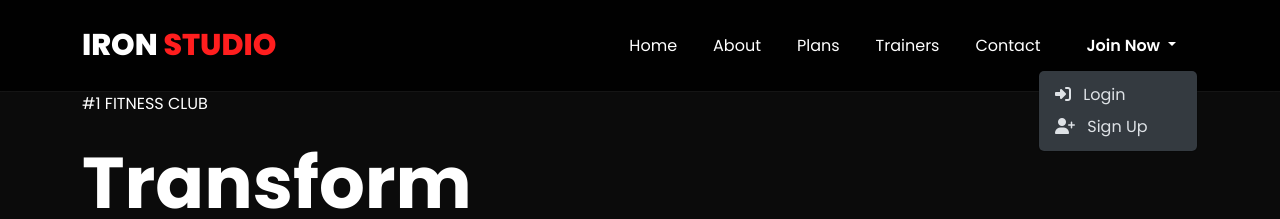
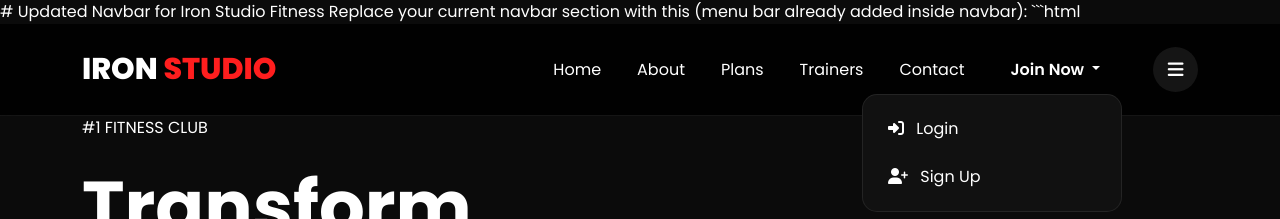
Before and after one commit to paras01-patel/Iron-studio-fitness, a Django app: page / in a window 1280 px wide, after a click on "Join Now". Shown: the top 219 px of the page. Run offline with Django 5.2, Linux system fonts and the light colour scheme.

Commit message:
iron studio fitness/report a problem

````diff
--- a/project/app/templates/base.html
+++ b/project/app/templates/base.html
@@ -154,6 +154,52 @@
         footer hr{
             border-color:rgba(255,255,255,0.1);
         }
+        /* MENU BUTTON */
+.menu-btn{
+    width:45px;
+    height:45px;
+    border-radius:50%;
+    background:#151515;
+    color:white;
+    display:flex;
+    align-items:center;
+    justify-content:center;
+    margin-left:15px;
+    transition:0.3s;
+    font-size:18px;
+}
+
+.menu-btn:hover{
+    background:#ff1e1e;
+    color:white;
+}
+
+/* DROPDOWN */
+.menu-box,
+.user-dropdown{
+    width:260px;
+    background:#111;
+    border-radius:15px;
+    border:1px solid rgba(255,255,255,0.08);
+    padding:10px;
+}
+
+.dropdown-item{
+    color:white;
+    padding:12px 15px;
+    border-radius:10px;
+    transition:0.3s;
+}
+
+.dropdown-item:hover{
+    background:#1f1f1f;
+    color:#ff1e1e;
+    transform:translateX(5px);
+}
+
+.dropdown-divider{
+    border-color:rgba(255,255,255,0.08);
+}
 
     </style>
 
@@ -161,39 +207,68 @@
 <body>
 
 <!-- ================= NAVBAR ================= -->
+# Updated Navbar for Iron Studio Fitness
+
+Replace your current navbar section with this (menu bar already added inside navbar):
+
+```html
+<!-- ================= NAVBAR ================= -->
 <nav class="navbar navbar-expand-lg navbar-dark sticky-top">
     <div class="container">
 
+        <!-- LOGO -->
         <a class="navbar-brand" href="{% url 'home' %}">
             IRON <span>STUDIO</span>
         </a>
 
-        <button class="navbar-toggler" type="button" data-bs-toggle="collapse" data-bs-target="#nav">
+        <!-- MOBILE BUTTON -->
+        <button class="navbar-toggler"
+                type="button"
+                data-bs-toggle="collapse"
+                data-bs-target="#nav">
+
             <span class="navbar-toggler-icon"></span>
+
         </button>
 
+        <!-- NAVBAR ITEMS -->
         <div class="collapse navbar-collapse" id="nav">
 
             <ul class="navbar-nav ms-auto align-items-lg-center">
 
+                <!-- HOME -->
                 <li class="nav-item">
-                    <a class="nav-link" href="{% url 'home' %}">Home</a>
+                    <a class="nav-link" href="{% url 'home' %}">
+                        Home
+                    </a>
                 </li>
 
+                <!-- ABOUT -->
                 <li class="nav-item">
-                    <a class="nav-link" href="{% url 'about' %}">About</a>
+                    <a class="nav-link" href="{% url 'about' %}">
+                        About
+                    </a>
                 </li>
 
+                <!-- PLANS -->
                 <li class="nav-item">
-                    <a class="nav-link" href="{% url 'plans' %}">Plans</a>
+                    <a class="nav-link" href="{% url 'plans' %}">
+                        Plans
+                    </a>
                 </li>
 
+                <!-- TRAINERS -->
                 <li class="nav-item">
-                    <a class="nav-link" href="{% url 'trainers' %}">Trainers</a>
+                    <a class="nav-link" href="{% url 'trainers' %}">
+                        Trainers
+                    </a>
                 </li>
 
+                <!-- CONTACT -->
                 <li class="nav-item">
-                    <a class="nav-link" href="{% url 'contact' %}">Contact</a>
+                    <a class="nav-link" href="{% url 'contact' %}">
+                        Contact
+                    </a>
                 </li>
 
                 <!-- LOGIN / USER -->
@@ -201,16 +276,53 @@
 
                 <li class="nav-item dropdown ms-lg-3 mt-3 mt-lg-0">
 
-                    <a class="btn btn-red dropdown-toggle" data-bs-toggle="dropdown">
-                    Welcome {{ request.session.username }}
+                    <a class="btn btn-red dropdown-toggle"
+                       data-bs-toggle="dropdown">
+
+                        <i class="fa-solid fa-user me-2"></i>
+                        {{ request.session.username }}
+
                     </a>
 
-                    <ul class="dropdown-menu dropdown-menu-dark dropdown-menu-end">
+                    <ul class="dropdown-menu dropdown-menu-dark dropdown-menu-end user-dropdown">
+
+                        <li>
+                            <a class="dropdown-item" href="#">
+                                <i class="fa-solid fa-user me-2"></i>
+                                My Profile
+                            </a>
+                        </li>
+
+                        <li>
+                            <a class="dropdown-item" href="#">
+                                <i class="fa-solid fa-gear me-2"></i>
+                                Settings
+                            </a>
+                        </li>
+
+                        <li>
+                            <a class="dropdown-item" href="#">
+                                <i class="fa-solid fa-moon me-2"></i>
+                                Switch Appearance
+                            </a>
+                        </li>
+
+                        <li>
+                            <a class="dropdown-item" href="{% url 'problem' %}">
+                                <i class="fa-solid fa-circle-exclamation me-2"></i>
+                                Report a Problem
+                            </a>
+                        </li>
+
                         <li><hr class="dropdown-divider"></li>
 
                         <li>
-                            <a class="dropdown-item" href="{% url 'logout' %}">
-                                <i class="fa-solid fa-right-from-bracket me-2"></i> Logout
+                            <a class="dropdown-item text-danger"
+                            href="{% url 'logout' %}">
+
+                                <i class="fa-solid fa-right-from-bracket me-2"></i>
+                                Logout
+
                             </a>
                         </li>
 
@@ -222,21 +334,32 @@
 
                 <li class="nav-item dropdown ms-lg-3 mt-3 mt-lg-0">
 
-                    <a class="btn btn-red dropdown-toggle" data-bs-toggle="dropdown">
+                    <a class="btn btn-red dropdown-toggle"
+                    data-bs-toggle="dropdown">
+
                         Join Now
+
                     </a>
 
-                    <ul class="dropdown-menu dropdown-menu-dark dropdown-menu-end">
+                    <ul class="dropdown-menu dropdown-menu-dark dropdown-menu-end user-dropdown">
 
                         <li>
-                            <a class="dropdown-item" href="{% url 'login' %}">
-                                <i class="fa-solid fa-right-to-bracket me-2"></i> Login
+                            <a class="dropdown-item"
+                            href="{% url 'login' %}">
+
+                                <i class="fa-solid fa-right-to-bracket me-2"></i>
+                                Login
+
                             </a>
                         </li>
 
                         <li>
-                            <a class="dropdown-item" href="{% url 'sign' %}">
-                                <i class="fa-solid fa-user-plus me-2"></i> Sign Up
+                            <a class="dropdown-item"
+                            href="{% url 'sign' %}">
+
+                                <i class="fa-solid fa-user-plus me-2"></i>
+                                Sign Up
+
                             </a>
                         </li>
 
@@ -246,12 +369,77 @@
 
                 {% endif %}
 
+                <!-- MENU BAR -->
+                <li class="nav-item dropdown ms-lg-3 mt-3 mt-lg-0">
+
+                    <a class="menu-btn"
+                       href="#"
+                       role="button"
+                       data-bs-toggle="dropdown">
+
+                        <i class="fa-solid fa-bars"></i>
+
+                    </a>
+
+                    <ul class="dropdown-menu dropdown-menu-dark dropdown-menu-end menu-box">
+
+                        {% if request.session.user_id %}
+
+                        <li class="px-3 py-2">
+
+                            <small class="text-secondary">
+                                Logged in as
+                            </small>
+
+                            <h6 class="text-white m-0">
+                                {{ request.session.username }}
+                            </h6>
+
+                        </li>
+
+                        <li><hr class="dropdown-divider"></li>
+
+                        {% endif %}
+
+                        <li>
+                            <a class="dropdown-item" href="{% url 'about' %}">
+                                <i class="fa-solid fa-circle-info me-2"></i>
+                                About Us
+                            </a>
+                        </li>
+
+                        <li>
+                            <a class="dropdown-item" href="{% url 'trainers' %}">
+                                <i class="fa-solid fa-user-group me-2"></i>
+                                Trainers
+                            </a>
+                        </li>
+
+                        <li>
+                            <a class="dropdown-item" href="{% url 'plans' %}">
+                                <i class="fa-solid fa-dumbbell me-2"></i>
+                                Workout Plans
+                            </a>
+                        </li>
+
+                        <li>
+                            <a class="dropdown-item" href="{% url 'contact' %}">
+                                <i class="fa-solid fa-phone me-2"></i>
+                                Contact Us
+                            </a>
+                        </li>
+
+                    </ul>
+
+                </li>
+
             </ul>
 
         </div>
 
     </div>
 </nav>
+
 
 <!-- ================= CONTENT ================= -->
 {% block content %}
--- a/project/app/views.py
+++ b/project/app/views.py
@@ -15,6 +15,9 @@ def plans(req):
 
 def trainers(req):
     return render(req, 'trainers.html')
+
+def problem(req):
+    return render(req, 'problem.html')
 
 
 def contact(req):
--- a/project/project/urls.py
+++ b/project/project/urls.py
@@ -25,6 +25,7 @@ urlpatterns = [
     path('plans/',views.plans,name='plans'),
     path('trainers/',views.trainers,name='trainers'),
     path('contact/',views.contact,name='contact'),
+    path('problem/',views.problem,name='problem'),
 
     path('login',views.login,name='login'),
     path('sign',views.sign,name='sign'),
````
